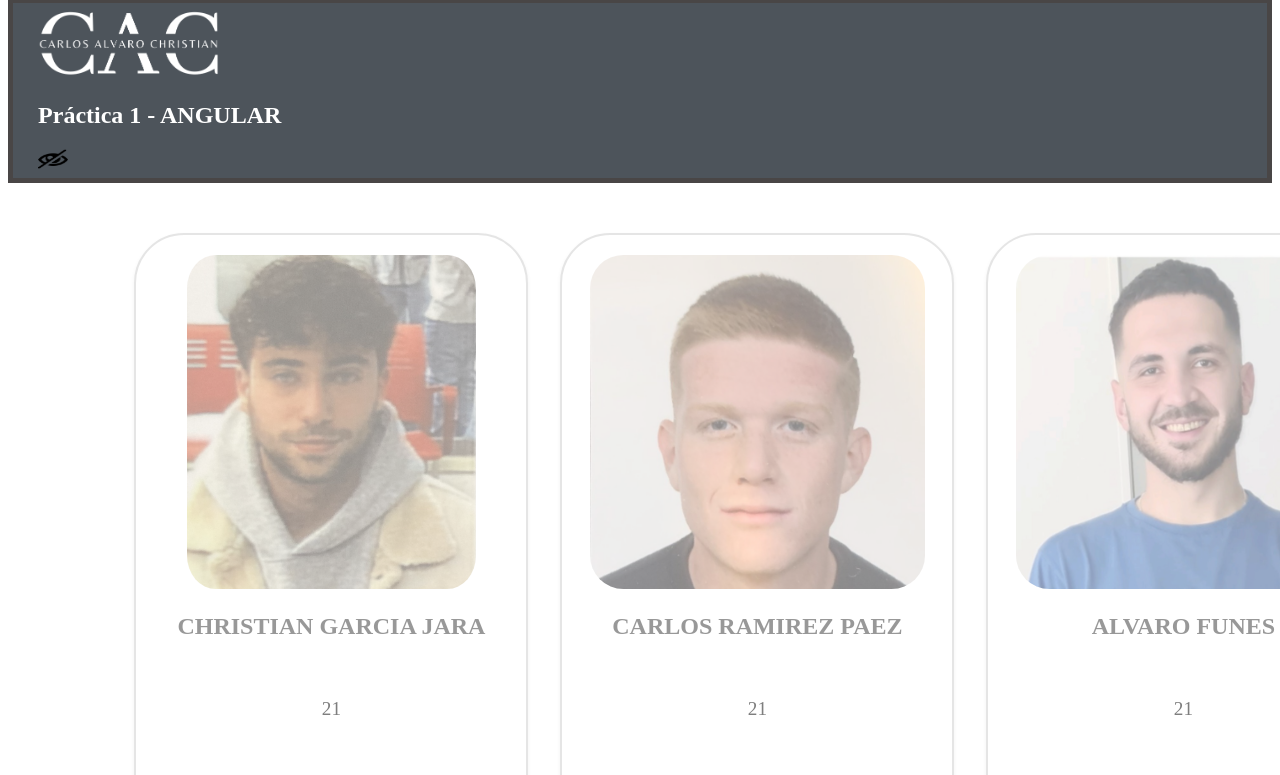
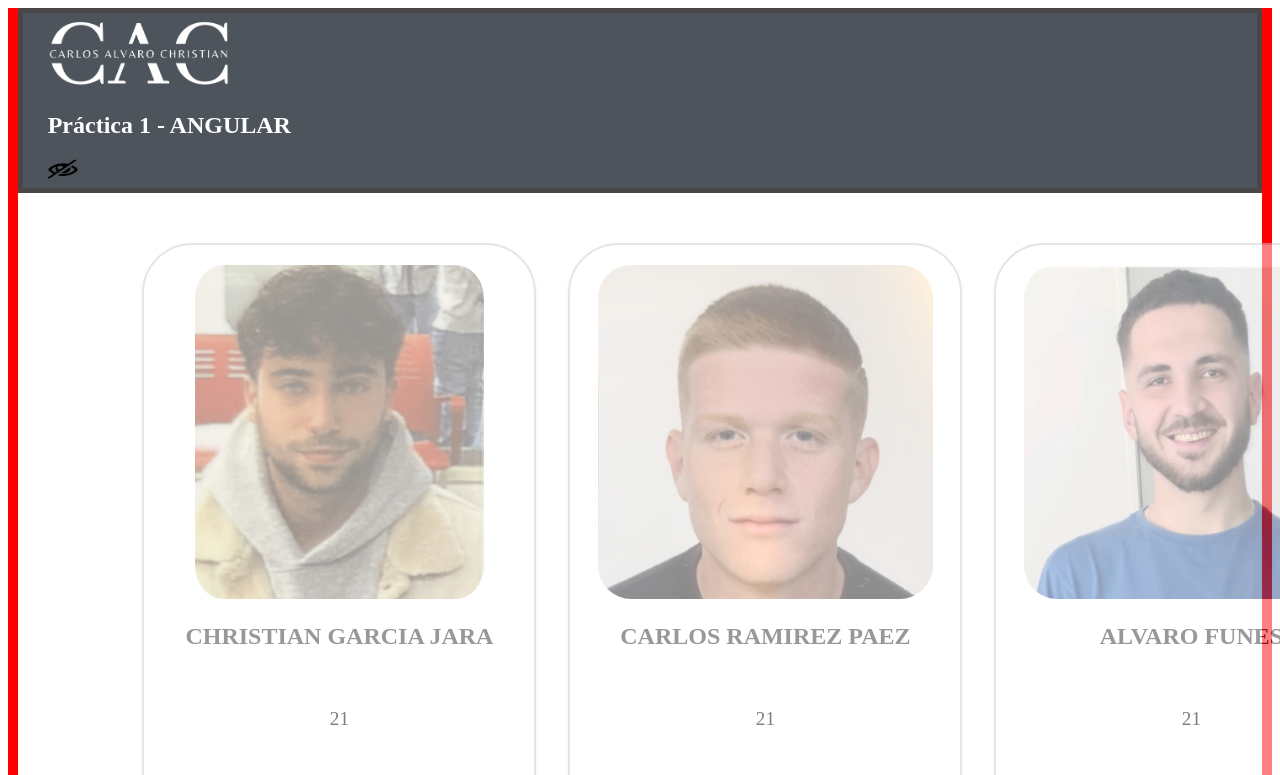
Before and after one commit to AlvaroFunes7/appDesarrollo, an Angular app in the folder aplicacionGrupo/: page / in a window 1280 px wide. Shown: the top 775 px of the page. Built offline with nearby package versions, Linux system fonts and the light colour scheme.

Commit message:
BORDE ROJO BODY

```diff
--- a/aplicacionGrupo/src/styles.css
+++ b/aplicacionGrupo/src/styles.css
@@ -12,3 +12,7 @@
   height: 100px;
   background-color: transparent;
 }
+
+body{
+  border: 10px solid rgb(255, 0, 0);
+}
```
